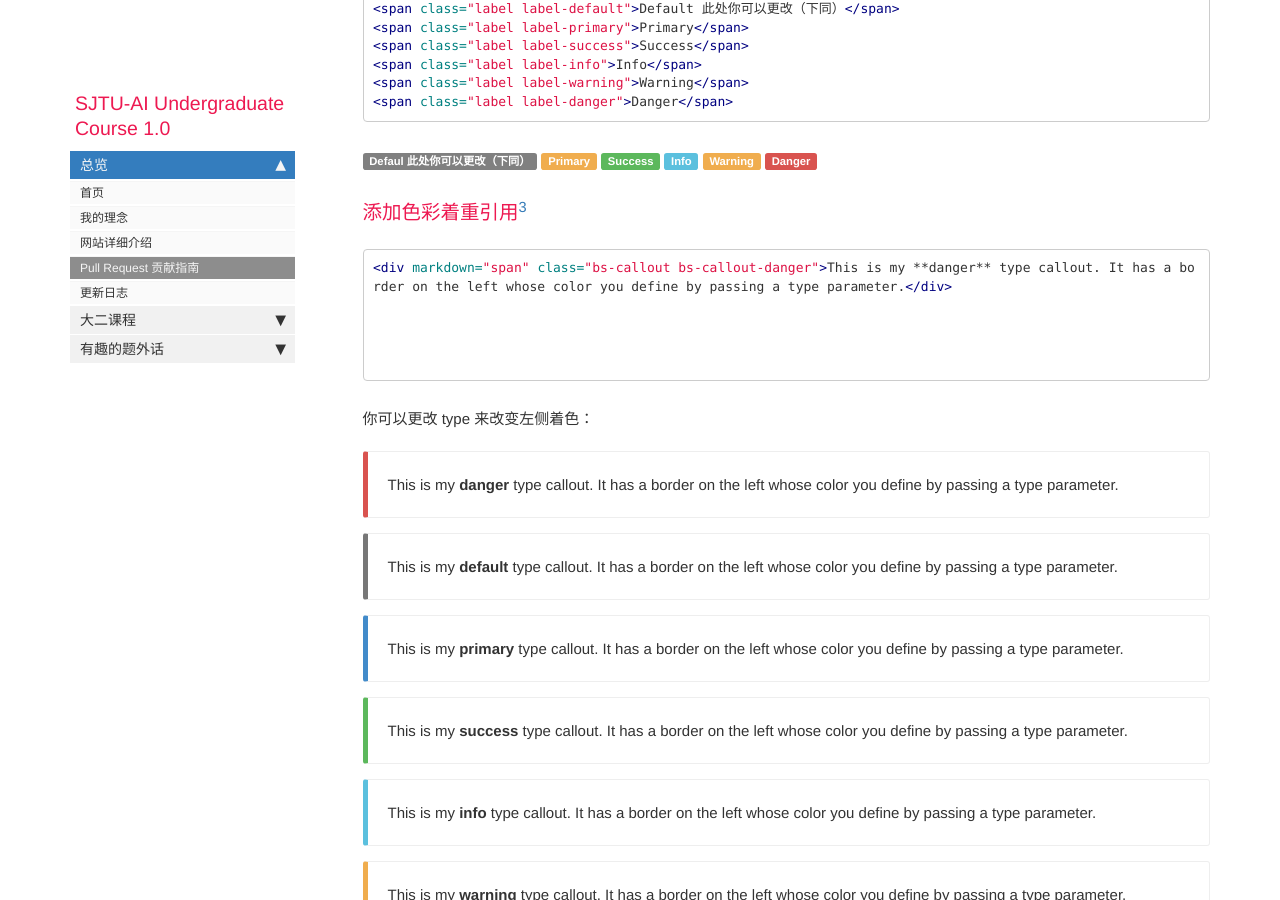
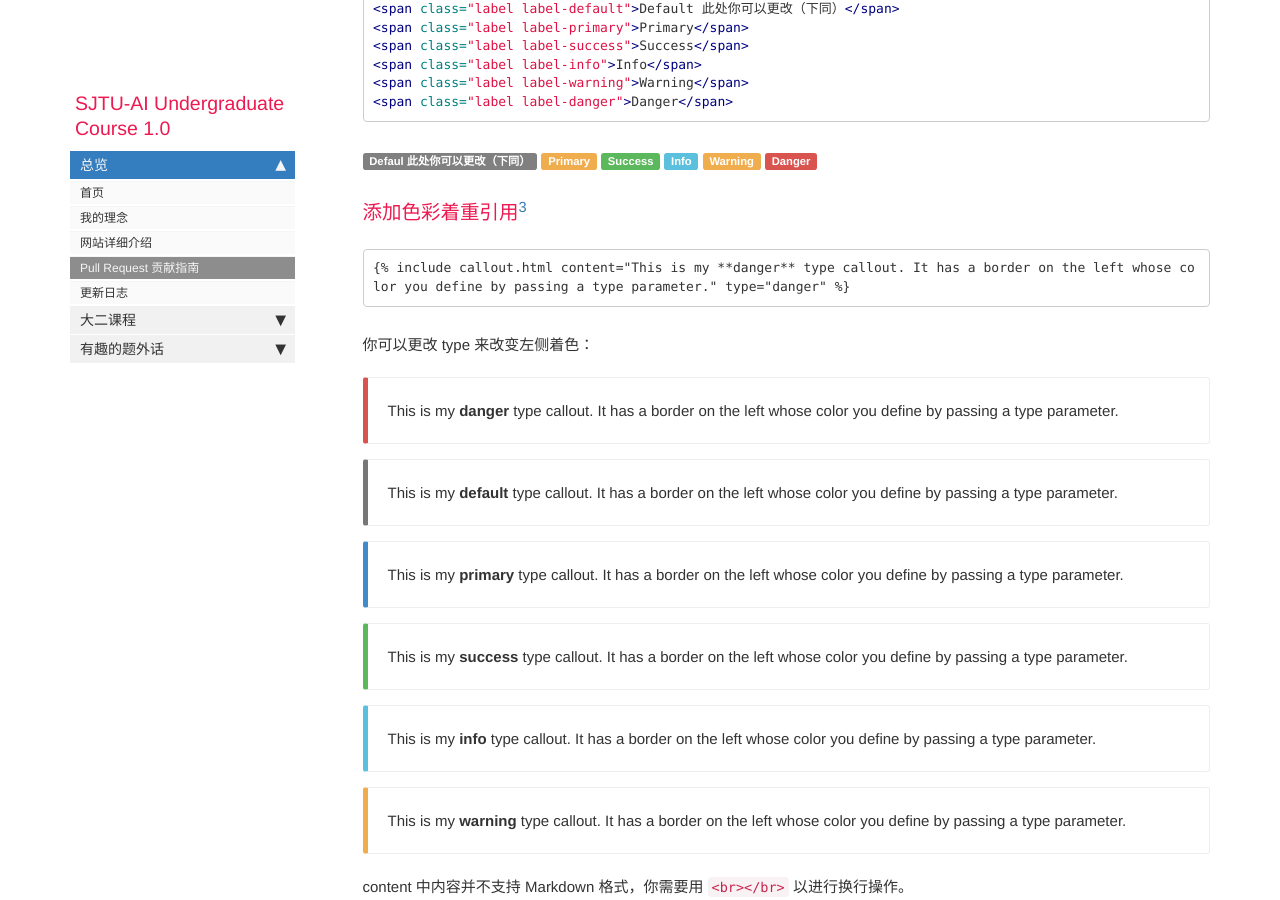
Before and after one commit to aisjtu/aisjtu.github.io, a Jekyll site: the page built from docs/pages/mydoc/mydoc_format_req.md, in a window 1280 px wide and 900 px high, scrolled down 1696 px. Built offline with Jekyll 4.4.1, drawn with Linux system fonts in a browser that asks for light colours; comment, search, counter and statistics services are not loaded.

Commit message:
Update mydoc_format_req.md

````diff
--- a/docs/pages/mydoc/mydoc_format_req.md
+++ b/docs/pages/mydoc/mydoc_format_req.md
@@ -71,7 +71,7 @@ Remark: the References Part may be **practical**.
 ### 添加色彩着重引用[^3]
 
 ```html
-{% include callout.html content="This is my **danger** type callout. It has a border on the left whose color you define by passing a type parameter." type="danger" %}
+{% raw %}{% include callout.html content="This is my **danger** type callout. It has a border on the left whose color you define by passing a type parameter." type="danger" %}{% endraw %}
 ```
 
 你可以更改 type 来改变左侧着色：
````
